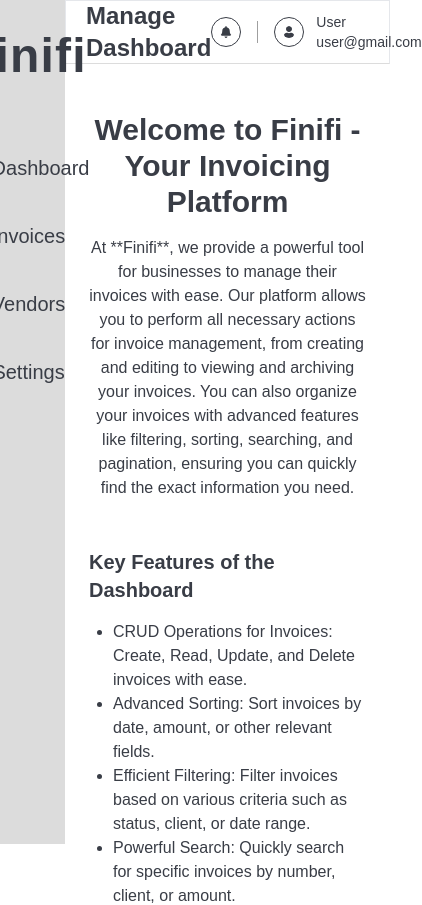
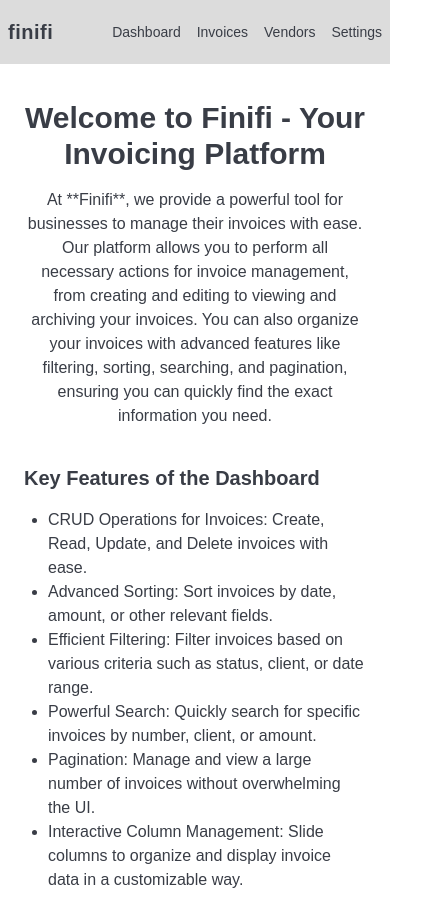
Before and after one commit to Pruthviraj-03/finifi-task, a Next.js app: page / in a window 390 px wide. Shown: the top 905 px of the page, 422 px wide, since content can reach past the window. Built offline with nearby package versions, Linux system fonts and the light colour scheme.

Commit message:
mobile responsive done.

```diff
--- a/src/app/components/Navbar.jsx
+++ b/src/app/components/Navbar.jsx
@@ -13,7 +13,7 @@
   }, []);
 
   return (
-    <div className="w-full flex flex-row justify-between items-center h-16 p-5 border border-b-light-grey laptop:p-3 tablet:hidden">
+    <div className="w-full flex flex-row justify-between items-center h-16 p-5 border border-b-light-grey laptop:p-3 tablet:hidden mobile:hidden">
       <span className="font-poppins text-2xl font-semibold text-main-color capitalize">
         Manage {endpoint}
       </span>
--- a/src/app/components/Sidebar.jsx
+++ b/src/app/components/Sidebar.jsx
@@ -7,48 +7,48 @@
 
 const Sidebar = () => {
   return (
-    <div className="w-2/12 flex items-center flex-col bg-light-grey p-8 sticky top-0 h-auto tablet:w-screen tablet:flex-row tablet:justify-between tablet:p-4">
-      <span className="text-main-color font-bold text-5xl font-poppins tracking-wide laptop:text-4xl tablet:text-2xl">
+    <div className="w-2/12 flex items-center flex-col bg-light-grey p-8 sticky top-0 h-auto tablet:w-screen tablet:flex-row tablet:justify-between tablet:p-4 mobile:w-screen mobile:flex-row mobile:p-2 mobile:justify-between">
+      <span className="text-main-color font-bold text-5xl font-poppins tracking-wide laptop:text-4xl tablet:text-2xl mobile:text-xl">
         finifi
       </span>
 
-      <div className="flex flex-col gap-5 justify-center items-center mt-16 w-full h-auto laptop:mt-10 laptop:gap-3 tablet:flex-row tablet:w-8/12 tablet:mt-0">
+      <div className="flex flex-col gap-5 justify-center items-center mt-16 w-full h-auto laptop:mt-10 laptop:gap-3 tablet:flex-row tablet:w-8/12 tablet:mt-0 mobile:flex-row mobile:w-auto mobile:mt-0 mobile:gap-4">
         <Link
           href="/"
-          className="flex flex-row gap-5 w-full h-12 items-center justify-center cursor-pointer rounded-lg hover:bg-main-color group mr-1 laptop:gap-3 laptop:mr-2 tablet:hover:bg-transparent tablet:mr-0"
+          className="flex flex-row gap-5 w-full h-12 items-center justify-center cursor-pointer rounded-lg hover:bg-main-color group mr-1 laptop:gap-3 laptop:mr-2 tablet:hover:bg-transparent tablet:mr-0 mobile:hover:bg-transparent mobile:mr-0"
         >
-          <FaCompass className="text-main-color font-light text-xl font-poppins group-hover:text-dark-white laptop:text-lg tablet:hidden" />
-          <span className="text-main-color font-light text-xl font-poppins group-hover:text-dark-white laptop:text-lg tablet:text-md">
+          <FaCompass className="text-main-color font-light text-xl font-poppins group-hover:text-dark-white laptop:text-lg tablet:hidden mobile:hidden" />
+          <span className="text-main-color font-light text-xl font-poppins group-hover:text-dark-white laptop:text-lg tablet:text-md mobile:text-sm">
             Dashboard
           </span>
         </Link>
 
         <Link
           href="/pages/invoices"
-          className="flex flex-row gap-5 w-full h-12 items-center justify-center cursor-pointer rounded-lg hover:bg-main-color group mr-7 laptop:gap-3 laptop:mr-4 tablet:hover:bg-transparent tablet:mr-0"
+          className="flex flex-row gap-5 w-full h-12 items-center justify-center cursor-pointer rounded-lg hover:bg-main-color group mr-7 laptop:gap-3 laptop:mr-4 tablet:hover:bg-transparent tablet:mr-0 mobile:hover:bg-transparent mobile:mr-0"
         >
-          <HiDocumentText className="text-main-color font-light text-xl font-poppins group-hover:text-dark-white laptop:text-lg tablet:hidden" />
-          <span className="text-main-color font-light text-xl font-poppins group-hover:text-dark-white laptop:text-lg tablet:text-md">
+          <HiDocumentText className="text-main-color font-light text-xl font-poppins group-hover:text-dark-white laptop:text-lg tablet:hidden mobile:hidden" />
+          <span className="text-main-color font-light text-xl font-poppins group-hover:text-dark-white laptop:text-lg tablet:text-md mobile:text-sm">
             Invoices
           </span>
         </Link>
 
         <Link
           href="/pages/vendors"
-          className="flex flex-row gap-5 w-full h-12 items-center justify-center cursor-pointer rounded-lg hover:bg-main-color group mr-7 laptop:gap-3 laptop:mr-4 tablet:hover:bg-transparent tablet:mr-0"
+          className="flex flex-row gap-5 w-full h-12 items-center justify-center cursor-pointer rounded-lg hover:bg-main-color group mr-7 laptop:gap-3 laptop:mr-4 tablet:hover:bg-transparent tablet:mr-0 mobile:hover:bg-transparent mobile:mr-0"
         >
-          <FaUserTie className="text-main-color font-light text-xl font-poppins group-hover:text-dark-white laptop:text-lg tablet:hidden" />
-          <span className="text-main-color font-light text-xl font-poppins group-hover:text-dark-white laptop:text-lg tablet:text-md">
+          <FaUserTie className="text-main-color font-light text-xl font-poppins group-hover:text-dark-white laptop:text-lg tablet:hidden mobile:hidden" />
+          <span className="text-main-color font-light text-xl font-poppins group-hover:text-dark-white laptop:text-lg tablet:text-md mobile:text-sm">
             Vendors
           </span>
         </Link>
 
         <Link
           href="/pages/settings"
-          className="flex flex-row gap-5 w-full h-12 items-center justify-center cursor-pointer rounded-lg hover:bg-main-color group mr-7 laptop:gap-3 laptop:mr-4 tablet:hover:bg-transparent tablet:mr-0"
+          className="flex flex-row gap-5 w-full h-12 items-center justify-center cursor-pointer rounded-lg hover:bg-main-color group mr-7 laptop:gap-3 laptop:mr-4 tablet:hover:bg-transparent tablet:mr-0 mobile:hover:bg-transparent mobile:mr-0"
         >
-          <FiSettings className="text-main-color font-light text-xl font-poppins group-hover:text-dark-white laptop:text-lg tablet:hidden" />
-          <span className="text-main-color font-light text-xl font-poppins group-hover:text-dark-white laptop:text-lg tablet:text-md">
+          <FiSettings className="text-main-color font-light text-xl font-poppins group-hover:text-dark-white laptop:text-lg tablet:hidden mobile:hidden" />
+          <span className="text-main-color font-light text-xl font-poppins group-hover:text-dark-white laptop:text-lg tablet:text-md mobile:text-sm">
             Settings
           </span>
         </Link>
--- a/src/app/page.js
+++ b/src/app/page.js
@@ -6,12 +6,12 @@
 
 const Page = () => {
   return (
-    <div className="bg-dark-white h-screen w-screen flex flex-row tablet:flex-col">
+    <div className="bg-dark-white h-screen w-screen flex flex-row tablet:flex-col mobile:flex-col">
       <Sidebar />
-      <div className="bg-dark-white w-10/12 flex flex-col tablet:w-screen">
+      <div className="bg-dark-white w-10/12 flex flex-col tablet:w-screen mobile:w-screen">
         <Navbar />
         <div className="flex flex-col p-6">
-          <div className="text-center my-6">
+          <div className="text-center my-6 mobile:my-3">
             <h1 className="font-poppins text-3xl font-semibold text-main-color">
               Welcome to Finifi - Your Invoicing Platform
             </h1>
--- a/src/app/pages/settings/page.js
+++ b/src/app/pages/settings/page.js
@@ -6,13 +6,13 @@
 
 const Settings = () => {
   return (
-    <div className="bg-dark-white h-screen w-screen flex flex-row tablet:flex-col">
+    <div className="bg-dark-white h-screen w-screen flex flex-row tablet:flex-col mobile:flex-col">
       <Sidebar />
-      <div className="bg-dark-white w-10/12 flex flex-col tablet:w-screen">
+      <div className="bg-dark-white w-10/12 flex flex-col tablet:w-screen mobile:w-screen">
         <Navbar />
         <div className="flex flex-col p-6 laptop:p-4">
-          <div className="my-4 laptop:my-2">
-            <h1 className="font-poppins text-4xl font-semibold text-main-color laptop:text-3xl">
+          <div className="my-4 laptop:my-2 mobile:my-2">
+            <h1 className="font-poppins text-4xl font-semibold text-main-color laptop:text-3xl mobile:text-3xl">
               Settings
             </h1>
             <p className="text-lg text-main-color mt-4">
```
Also changed, not shown: src/app/pages/invoices/page.js (+24 -24 lines), src/app/pages/vendors/page.js.
